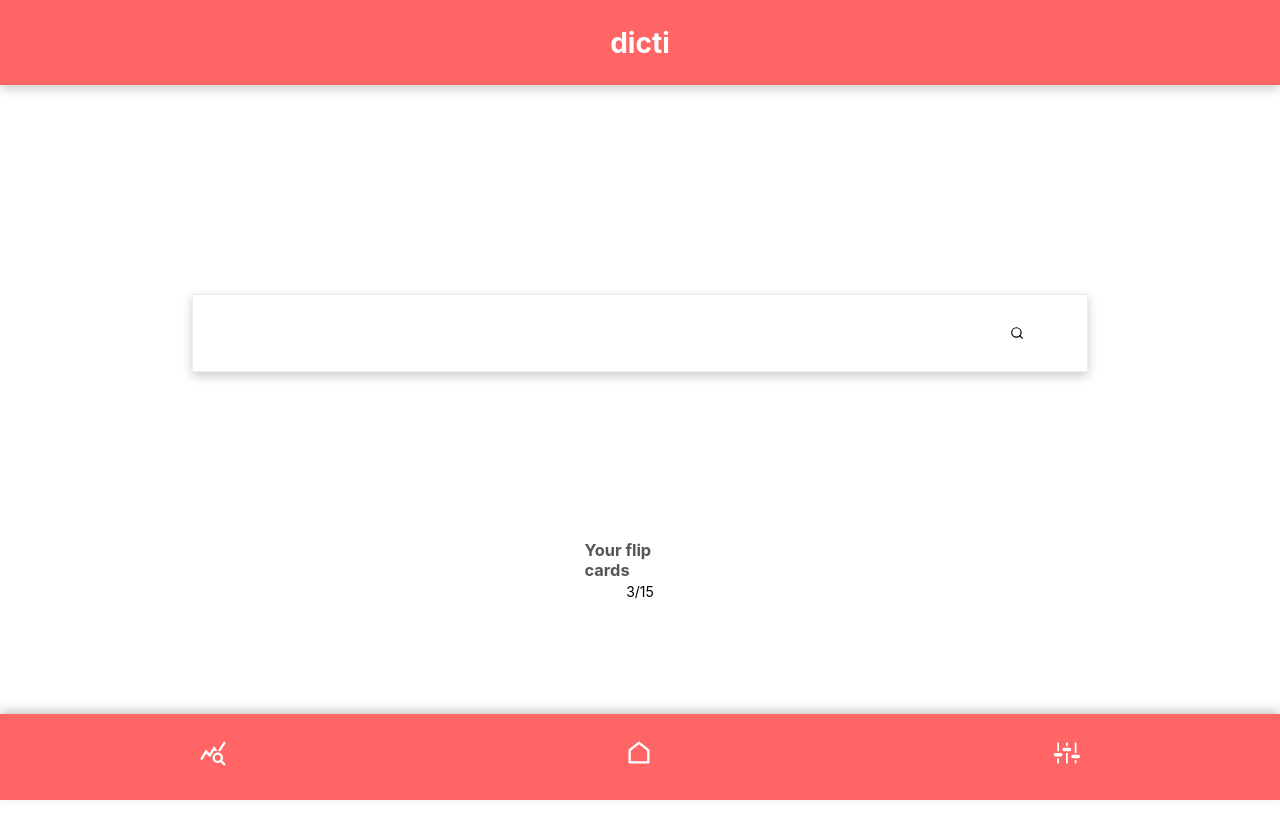
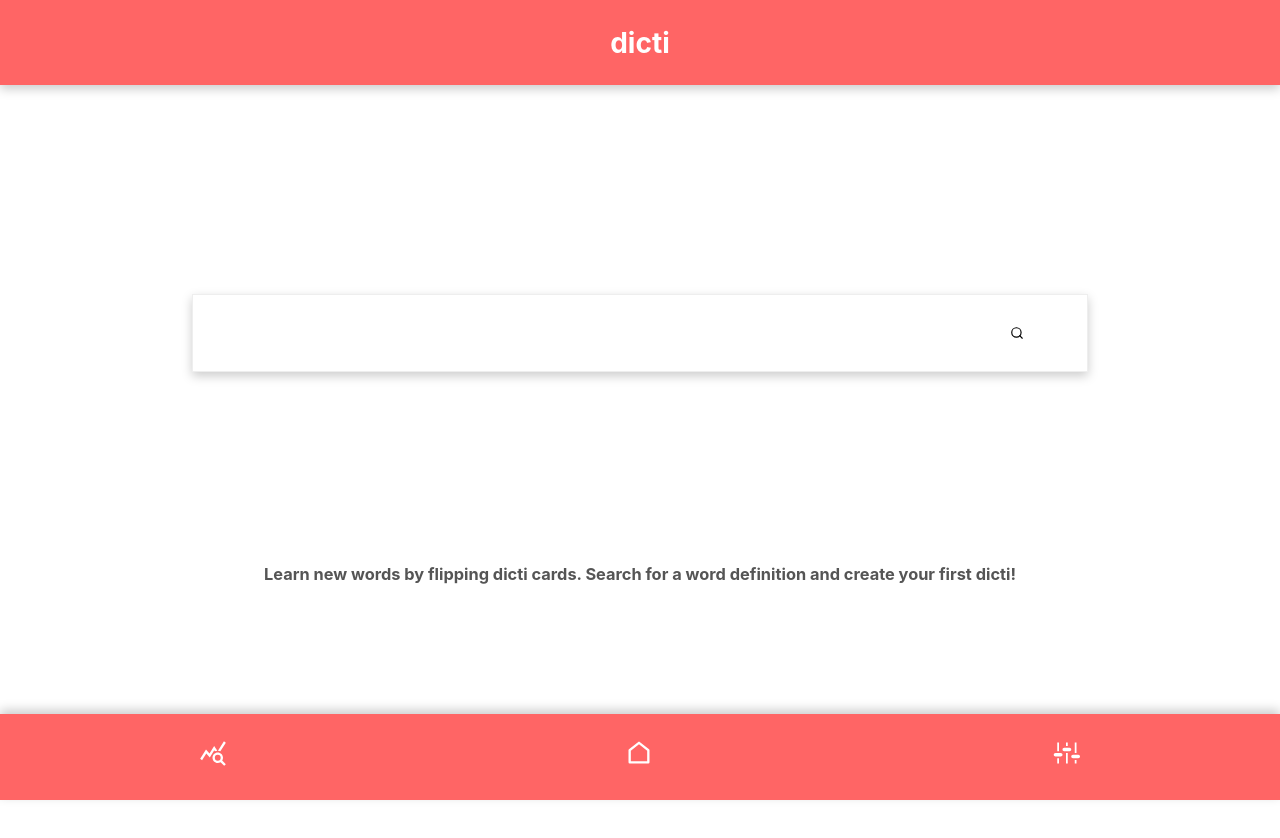
Before and after one commit to cyq7/dicti, a React (Create React App) app: page / in a window 1280 px wide. Shown: the top 838 px of the page. Built offline with nearby package versions, Linux system fonts and the light colour scheme.

Commit message:
Reset active word upon adding new flipCard

```diff
--- a/src/components/App.js
+++ b/src/components/App.js
@@ -11,6 +11,7 @@ function App() {
   const [activeWord, setActiveWord] = useState('');
   const [errorOccurred, setErrorOccurred] = useState(false);
   const inputValueRef = useRef();
+
 
   function handleSearch() {
     const word = inputValueRef.current.value;
@@ -52,6 +53,7 @@ function App() {
       <WordDetails
         details = {activeWord}
         handleSearch = {handleSearchOnClick}
+        resetActiveWord = {() => setActiveWord('')}
       />
       <FlipCards
         isActive={activeWord}
--- a/src/components/FlipCardForm.js
+++ b/src/components/FlipCardForm.js
@@ -1,9 +1,9 @@
 import React, {useState, useEffect, useRef} from 'react';
-import uuidv4 from  'uuid/v4'
+import { v4 as uuidv4 } from 'uuid';
 import './styles/FlipCardForm.scss'
 
 
-export default function FlipCardForm({currentDefinitions, word, displayForm, handleClose}) {
+export default function FlipCardForm({currentDefinitions, word, displayForm, handleClose, resetActiveWord}) {
     const [flipCards, setFlipCards] = useState([]);
     const [chosenDefinition, setChosenDefinition] = useState('');
     const textAreaRef = useRef();
@@ -33,7 +33,8 @@ export default function FlipCardForm({currentDefinitions, word, displayForm, han
         setFlipCards(prevFlipCards => {
             return [...prevFlipCards, {id: uuidv4(), name: word, definition: definition}]
         })
-        handleClose();
+        handleClose()
+        resetActiveWord()
     }
 
     if(displayForm) {
--- a/src/components/FlipCards.js
+++ b/src/components/FlipCards.js
@@ -10,9 +10,13 @@ export default function FlipCards({isActive}) {
         if (storedFlipCards) setFlipCards(storedFlipCards)
     }, [isActive]);
 
+    const newUserHeader = "Learn new words by flipping dicti cards. Search for a word definition and create your first dicti!"
+    const header = "Your flip cards"
+    const numberOfCards = flipCards.length;
+
     return (
         <div style={isActive !== "" ? {display: 'none'} : {display: "flex"}} className="flip-cards">
-            <h3>Your flip cards</h3>
+            <h3>{flipCards[0] ? header : newUserHeader}</h3>
             <ul>{flipCards.map(flipCard => {
                 return (
                     <FlipCard
@@ -23,7 +27,7 @@ export default function FlipCards({isActive}) {
                 )
             })}
             </ul>
-            <p>3/15</p>
+            <p>{flipCards[0] ? `3/${numberOfCards}` : ""}</p>
         </div>
     )
 }
--- a/src/components/WordDetails.js
+++ b/src/components/WordDetails.js
@@ -1,11 +1,11 @@
 import React, {useState} from 'react';
-import uuidv4 from 'uuid/v4'
+import { v4 as uuidv4 } from 'uuid'
 import {AiOutlineAudio} from 'react-icons/ai'
 import {VscDiffAdded} from 'react-icons/vsc'
 import FlipCardForm from './FlipCardForm';
 import './styles/WordDetails.scss'
 
-export default function WordDetails({details, handleSearch}) {
+export default function WordDetails({details, handleSearch, resetActiveWord}) {
     const [currentWord, setCurrentWord] = useState('');
     const [currentDefinitions, setCurrentDefintions] = useState([]);
     const [displayForm, setDisplayForm] = useState(false);
@@ -90,6 +90,7 @@ export default function WordDetails({details, handleSearch}) {
                     currentDefinitions = {currentDefinitions}
                     displayForm = {displayForm}
                     handleClose = {closeForm}
+                    resetActiveWord={resetActiveWord}
                 />
             </div>
         )
--- a/src/components/styles/FlipCard.scss
+++ b/src/components/styles/FlipCard.scss
@@ -18,7 +18,6 @@
         transition: transform 0.5s;
         transform-style: preserve-3d;
         box-shadow: 0 4px 10px #ccc;
-        color: #555;
         padding: 2%;
 
         .flip-card-front,
@@ -33,6 +32,11 @@
             -webkit-backface-visibility: hidden;
             backface-visibility: hidden;
             font-weight: 400;
+            color: #000;
+
+            p {
+                font-size: 1.2em;
+            }
         }
 
         .flip-card-back {
--- a/src/components/styles/FlipCards.scss
+++ b/src/components/styles/FlipCards.scss
@@ -4,6 +4,8 @@
     align-items: center;
     justify-content: center;
     padding: 10% 0;
+    width: 100%;
+    text-align: center;
 
     h3 {
         color: #555;
--- a/src/components/styles/WordDetails.scss
+++ b/src/components/styles/WordDetails.scss
@@ -1,5 +1,4 @@
 .word-details{
-    display: flex;
     flex-direction: column;
     align-items: center;
     justify-content: center;
```
